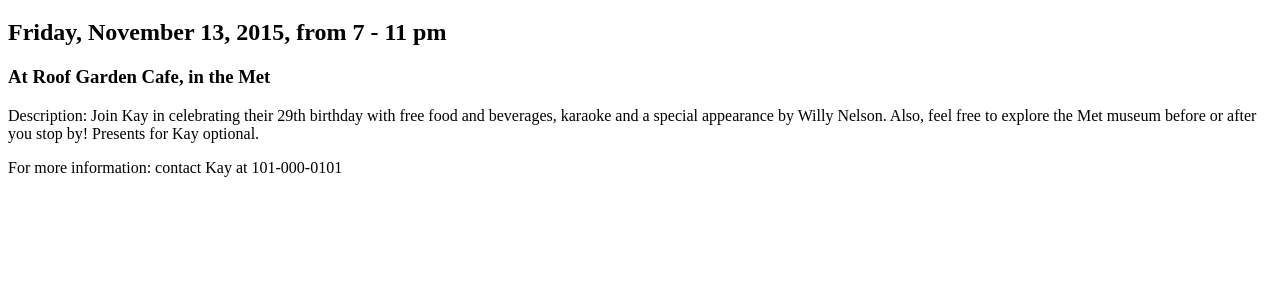
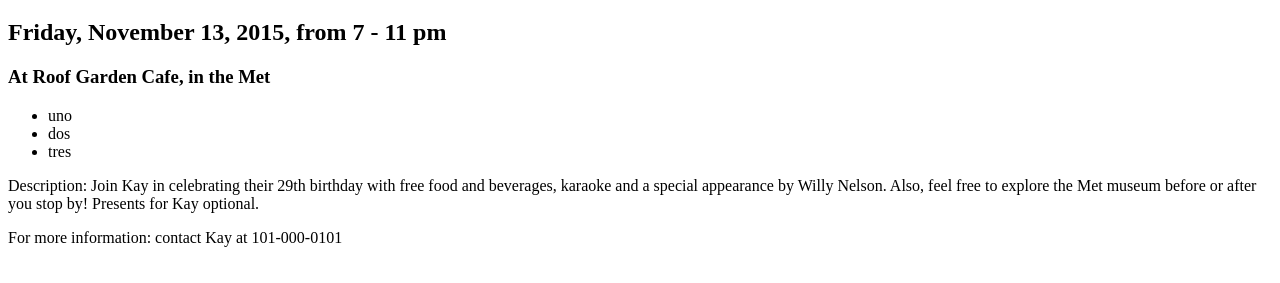
Before and after one commit to boalua/cursoInem, a plain HTML site: page index.html in a window 1280 px wide. Shown: the part 61-344 px from the top of the page. Drawn offline with Linux system fonts and the light colour scheme.

Commit message:
html modificado

```diff
--- a/index.html
+++ b/index.html
@@ -7,7 +7,13 @@
   <h1>Kay's Birthday Party</h1>
   <h2>Friday, November 13, 2015, from 7 - 11 pm</h2>
   <h3>At Roof Garden Cafe, in the Met </h3>
-
+  <div>
+	<ul>
+		<li>uno</li>
+		<li>dos</li>
+		<li>tres</li>
+	</ul>
+  </div>
   <p>Description: Join Kay in celebrating their 29th birthday with free food and beverages, karaoke and a special appearance by Willy Nelson. Also, feel free to explore the Met museum before or after you stop by! Presents for Kay optional.</p>
   <p>For more information: contact Kay at 101-000-0101</p>
 
```
